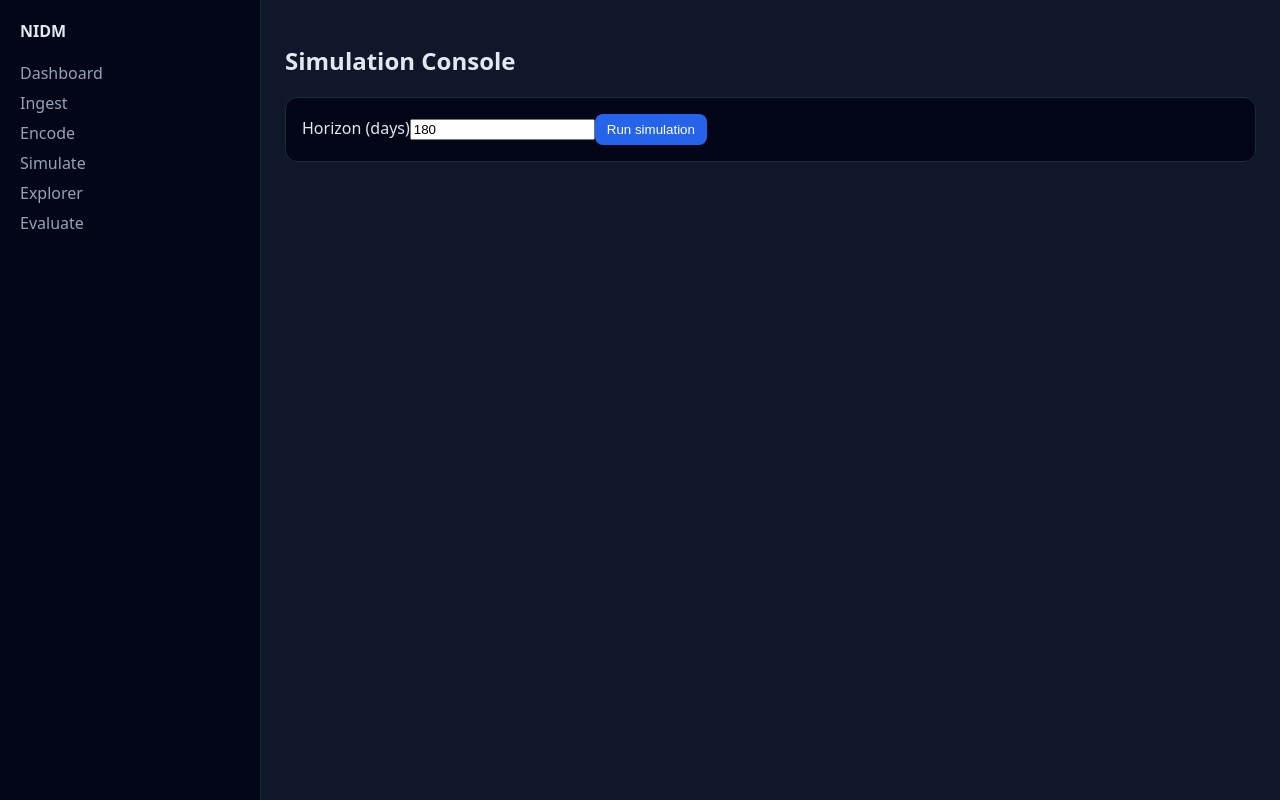
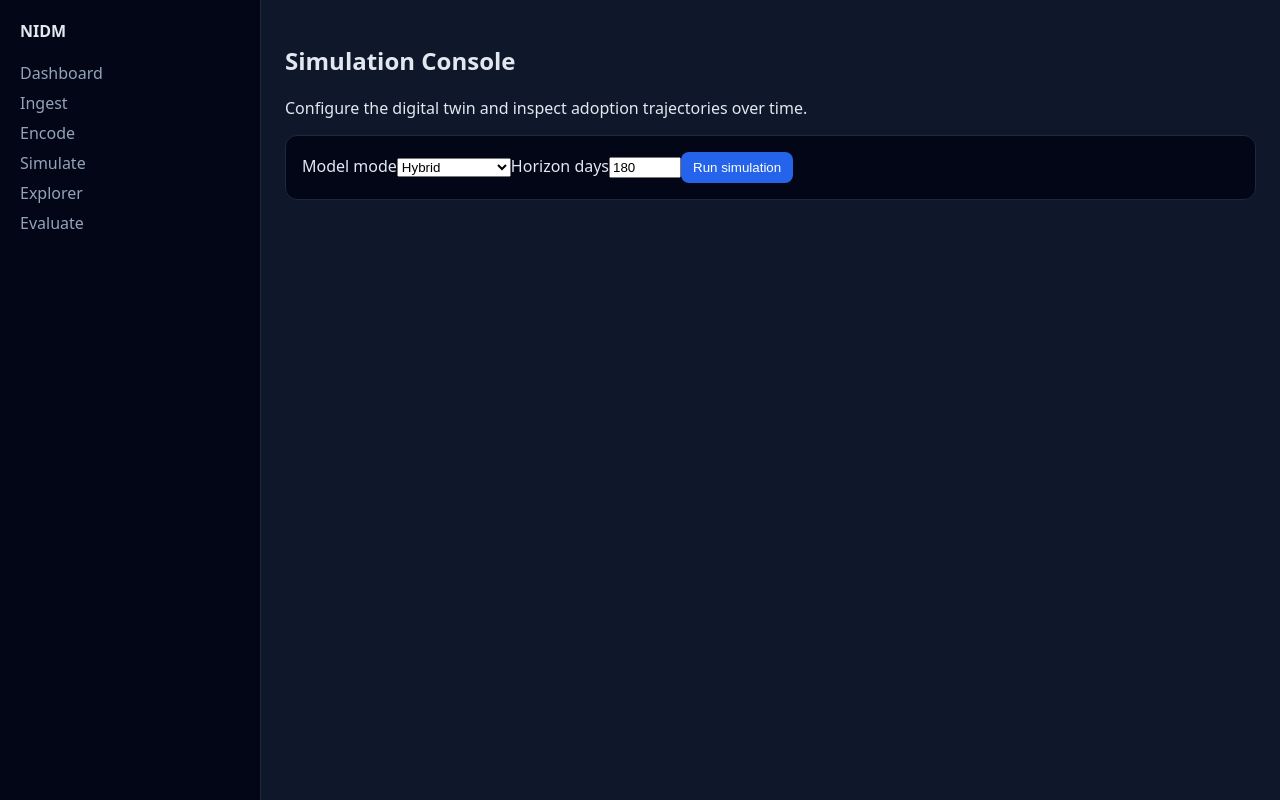
Before and after one commit to Naphymoro/nidm-rwanda-dashboard, a Next.js app in the folder frontend/: page /simulate in a window 1280 px wide. Built offline with nearby package versions, Linux system fonts and the light colour scheme; no server answers.

Commit message:
Add Recharts simulation visualization and model controls

```diff
--- a/frontend/app/simulate/page.tsx
+++ b/frontend/app/simulate/page.tsx
@@ -1,15 +1,17 @@
 "use client";
 
 import { useState } from "react";
+import { LineChart, Line, XAxis, YAxis, Tooltip, ResponsiveContainer, CartesianGrid } from "recharts";
 import { post } from "../../lib/api";
 
 export default function SimulatePage() {
   const [days, setDays] = useState(180);
+  const [modelMode, setModelMode] = useState("hybrid");
   const [result, setResult] = useState<any>(null);
 
   async function runSimulation() {
     const data = await post("/simulate", {
-      model_mode: "hybrid",
+      model_mode: modelMode,
       horizon_days: days,
       parameters: {},
     });
@@ -19,20 +21,45 @@ export default function SimulatePage() {
   return (
     <main>
       <h1>Simulation Console</h1>
-      <div className="card">
-        <label>Horizon (days)</label>
-        <input
-          type="number"
-          value={days}
-          onChange={(e) => setDays(Number(e.target.value))}
-        />
+      <p>Configure the digital twin and inspect adoption trajectories over time.</p>
+
+      <div className="card controls">
+        <label>
+          Model mode
+          <select value={modelMode} onChange={(e) => setModelMode(e.target.value)}>
+            <option value="compartmental">Compartmental</option>
+            <option value="agent_based">Agent-based</option>
+            <option value="hybrid">Hybrid</option>
+          </select>
+        </label>
+
+        <label>
+          Horizon days
+          <input
+            type="number"
+            value={days}
+            min={1}
+            max={3650}
+            onChange={(e) => setDays(Number(e.target.value))}
+          />
+        </label>
+
         <button onClick={runSimulation}>Run simulation</button>
       </div>
 
       {result && (
-        <div className="card">
-          <h2>Trajectory</h2>
-          <pre>{JSON.stringify(result.trajectory.slice(0, 20), null, 2)}</pre>
+        <div className="card chart-card">
+          <h2>Adoption trajectory</h2>
+          <ResponsiveContainer width="100%" height={320}>
+            <LineChart data={result.trajectory}>
+              <CartesianGrid strokeDasharray="3 3" />
+              <XAxis dataKey="day" />
+              <YAxis domain={[0, 1]} />
+              <Tooltip />
+              <Line type="monotone" dataKey="adoption" strokeWidth={2} dot={false} />
+            </LineChart>
+          </ResponsiveContainer>
+          <p className="hint">Mode: {result.model_mode}. Assumption: {result.assumptions?.note}</p>
         </div>
       )}
     </main>
```
